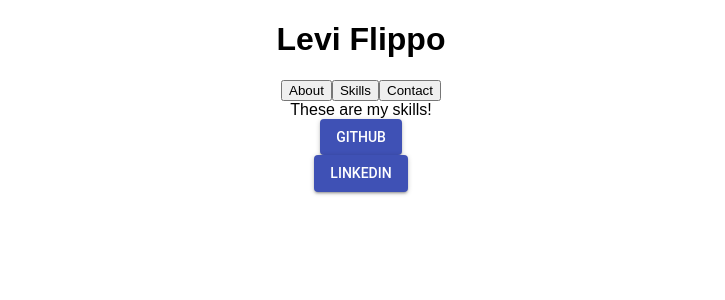
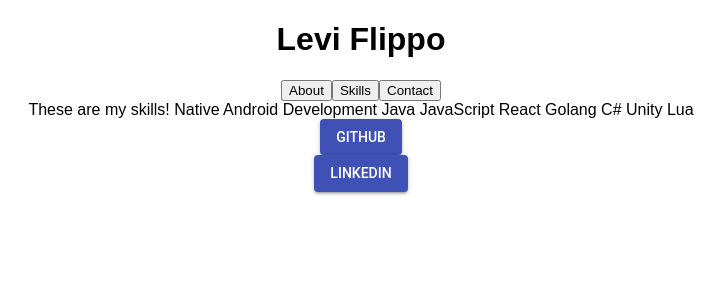
Before and after one commit to lfe9142/react-portfolio, a React (Create React App) app: page / in a window 1280 px wide. Both pictures are taken after a click on the button "Skills". Shown: the top 300 px of the page, without its empty margins (279-1004 px from the left). Built offline with nearby package versions, Linux system fonts and the light colour scheme.

Commit message:
breaking up tabs into components

```diff
--- a/src/App.js
+++ b/src/App.js
@@ -3,6 +3,7 @@ import logo from './logo.svg';
 import './App.css';
 import BioComponent from './BioComponent';
 import LinkButtonComponent from './LinkButtonComponent';
+import SkillsComponent from './SkillsComponent';
 
 class App extends Component {
   state = {
@@ -25,7 +26,7 @@ class App extends Component {
         case 2:
             return (
                 <div>
-                    These are my skills!
+                    <SkillsComponent/>
                 </div>
             )
         case 3:
--- /dev/null
+++ b/src/SkillsComponent.js
@@ -0,0 +1,23 @@
+import React, { Component } from 'react';
+
+
+class SkillsComponent extends Component {
+    render() {
+        return(
+            <div>
+                These are my skills!
+                Native Android Development
+                Java
+                JavaScript
+                React
+                Golang
+                C#
+                Unity
+                Lua
+            </div>
+        )
+    }
+}
+
+
+export default SkillsComponent
```
